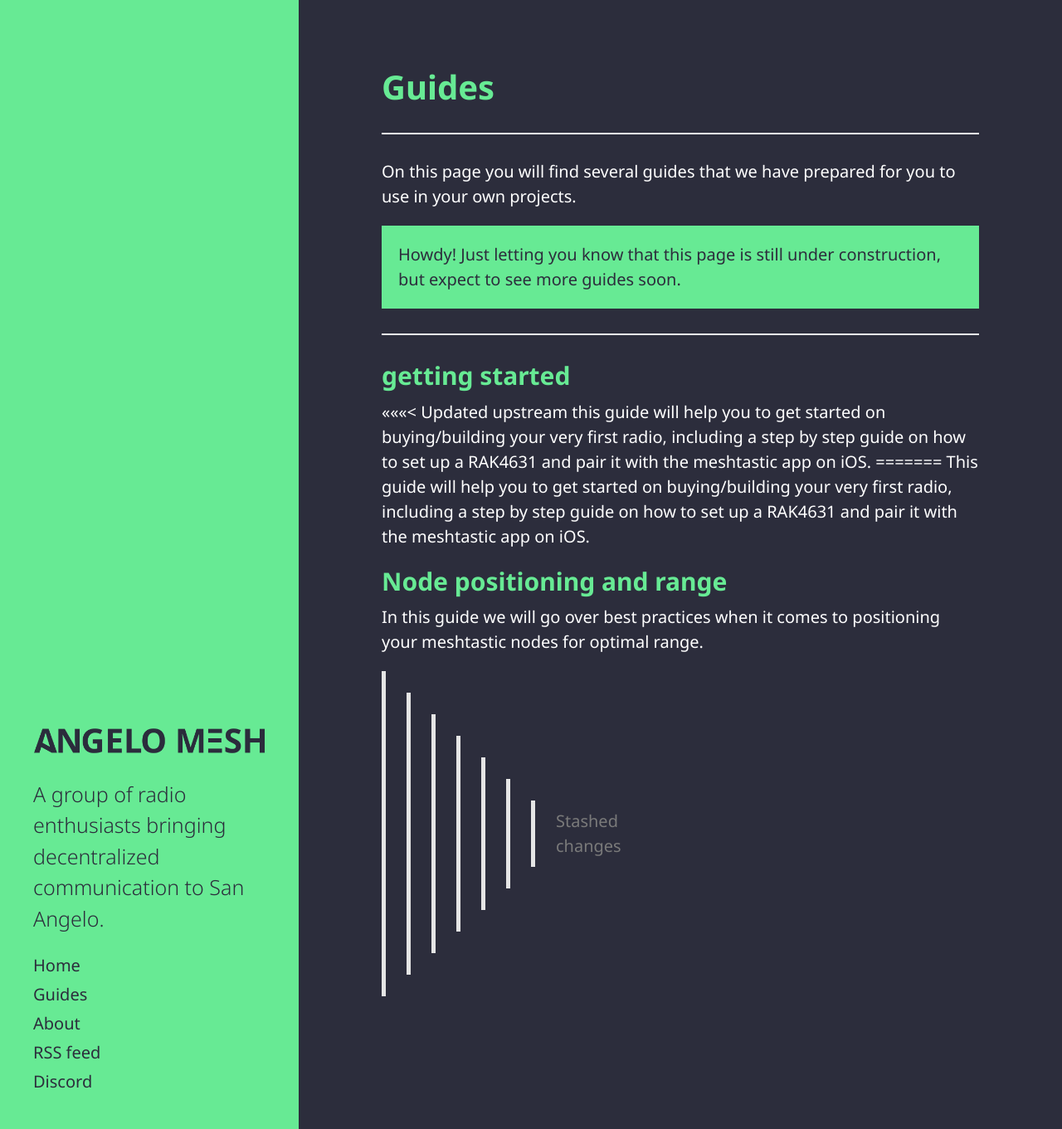
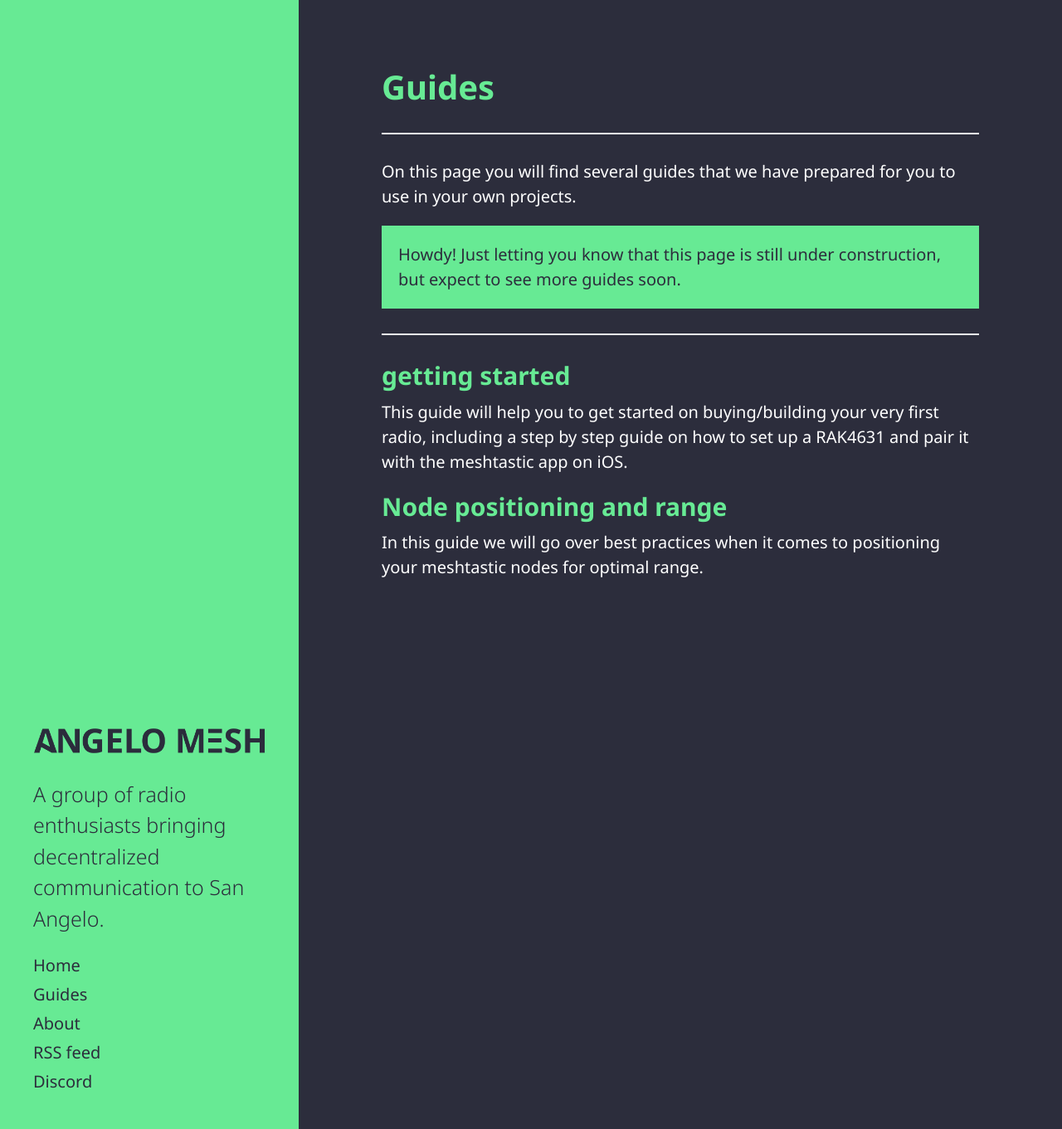
Before and after one commit to RubyMetro/angelomesh, a Jekyll site: the page built from guides.md, in a window 1280 px wide and 1361 px high. Shown: the whole window at 83% size. Built offline with Jekyll 4.4.1, drawn with Linux system fonts in a browser that asks for light colours.

Commit message:
fixed conflict with guides.md

```diff
--- a/guides.md
+++ b/guides.md
@@ -11,11 +11,7 @@ On this page you will find several guides that we have prepared for you to use i
 ---
 
 ## [getting started](/guides/getting-started)
-<<<<<<< Updated upstream
-this guide will help you to get started on buying/building your very first radio, including a step by step guide on how to set up a RAK4631 and pair it with the meshtastic app on iOS.
-=======
 This guide will help you to get started on buying/building your very first radio, including a step by step guide on how to set up a RAK4631 and pair it with the meshtastic app on iOS.
 
 ## [Node positioning and range](/guides/range)
 In this guide we will go over best practices when it comes to positioning your meshtastic nodes for optimal range.
->>>>>>> Stashed changes
```
